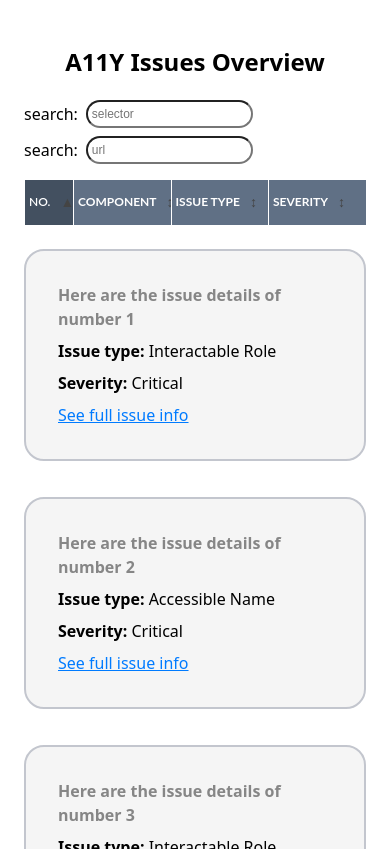
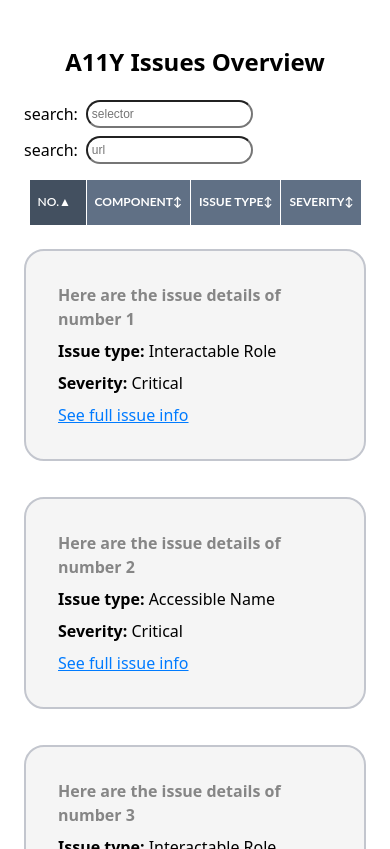
Before and after one commit to segalDoron/A11Y-Table-issues, a React (Vite) app: page / in a window 390 px wide. Both pictures are taken after a click on the button "Maybe try again?". Built offline with nearby package versions, Linux system fonts and the light colour scheme.

Commit message:
fix mobile header sorting

```diff
--- a/src/components/TableHeader/TableHeader.css
+++ b/src/components/TableHeader/TableHeader.css
@@ -79,13 +79,20 @@
   .header-root {
     min-width: auto;
     margin-bottom: 24px;
+    display: flex;
+    overflow-y: auto;
+    justify-content: space-around;
 
     th {
-      padding: 0 4px;
+      padding: 0 8px;
     }
 
     .index-column {
       width: 40px;
     }
+
+    .sort-icon {
+      display: none;
+    }
   }
 }
--- a/src/components/TableHeader/TableHeader.tsx
+++ b/src/components/TableHeader/TableHeader.tsx
@@ -1,6 +1,7 @@
 import React from 'react';
 import {includes, type DebouncedFunc} from 'lodash';
 
+import {useIsMobile} from '@/hooks/useIsMobile';
 import { COLUMN_NAMES, type ColumnKey } from '@/types/issues';
 import './TableHeader.css';
 
@@ -23,6 +24,7 @@ const TableHeader = ({
     searchFunction,
     columns,
 }: TableHeaderProps) => {
+    const isMobile = useIsMobile();
 
     const getHeaderColumnStyle = (key: ColumnKey) => {
         const activeSortStyle = sortKey === key ? 'active-sorted-column' : '';
@@ -43,6 +45,26 @@ const TableHeader = ({
             }
     };
 
+    const mobileHeaderProps = (key: ColumnKey): React.ThHTMLAttributes<HTMLTableCellElement> => {
+        if (!isMobile) {
+            return {};
+        }
+
+        return {
+            role: 'button',
+            tabIndex: 0,
+            onClick: () => handleSort(key),
+            'aria-pressed': sortKey === key ? sortAsc : undefined,
+            'aria-label': `Sort by ${COLUMN_NAMES[key]}`,
+            onKeyDown: (e) => {
+                if (e.key === 'Enter' || e.key === ' ') {
+                    e.preventDefault();
+                    handleSort(key);
+                }
+            },
+        }
+    };
+
     return (
         <table className="header-root">
             <thead>
@@ -52,6 +74,7 @@ const TableHeader = ({
                             key={key}
                             scope="col"
                             className={getHeaderColumnStyle(key)}
+                            {...mobileHeaderProps(key)}
                         >
                             <div className="th-content">
                                 <span>
@@ -65,6 +88,7 @@ const TableHeader = ({
                                     >
                                         {sortKey === key ? (sortAsc ? '▲' : '▼') : '↕'}
                                     </button>
+                                    {isMobile && <span>{sortKey === key ? (sortAsc ? '▲' : '▼') : '↕'}</span>}
                                 </span>
                                     {searchableColumns && includes(searchableColumns, key) && (
                                         <input
```
